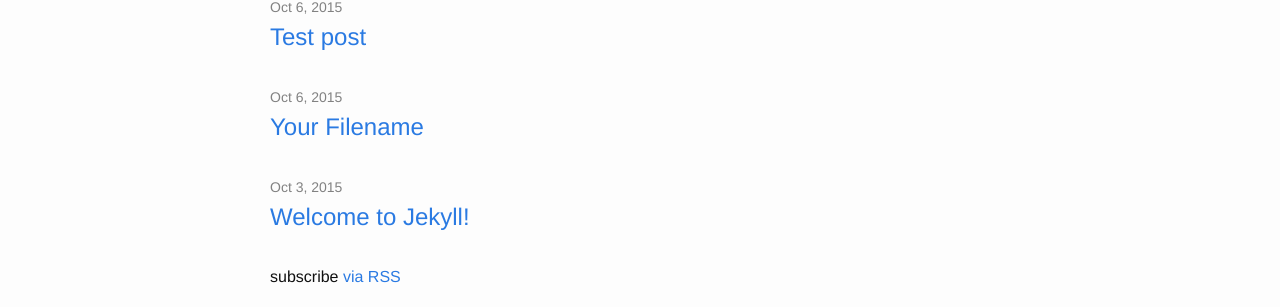
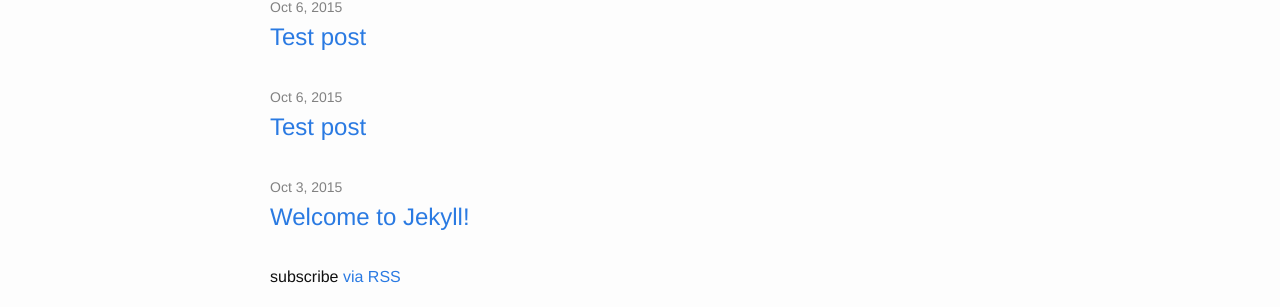
Before and after one commit to AdySan/AdyShan.com, a Jekyll site: the page built from index.html, in a window 1280 px wide. Shown: the part 142-449 px from the top of the page. Built offline with Jekyll 4.4.1, drawn with Linux system fonts in a browser that asks for light colours.

Commit message:
front matter update

```diff
--- a/_posts/2015-10-06-your-filename.markdown
+++ b/_posts/2015-10-06-your-filename.markdown
@@ -1,5 +1,8 @@
 ---
-published: true
+layout: post
+title:  "Test post"
+date:   2015-10-06 18:48:42
+categories: test
 ---
 
 ## A New Post
```
